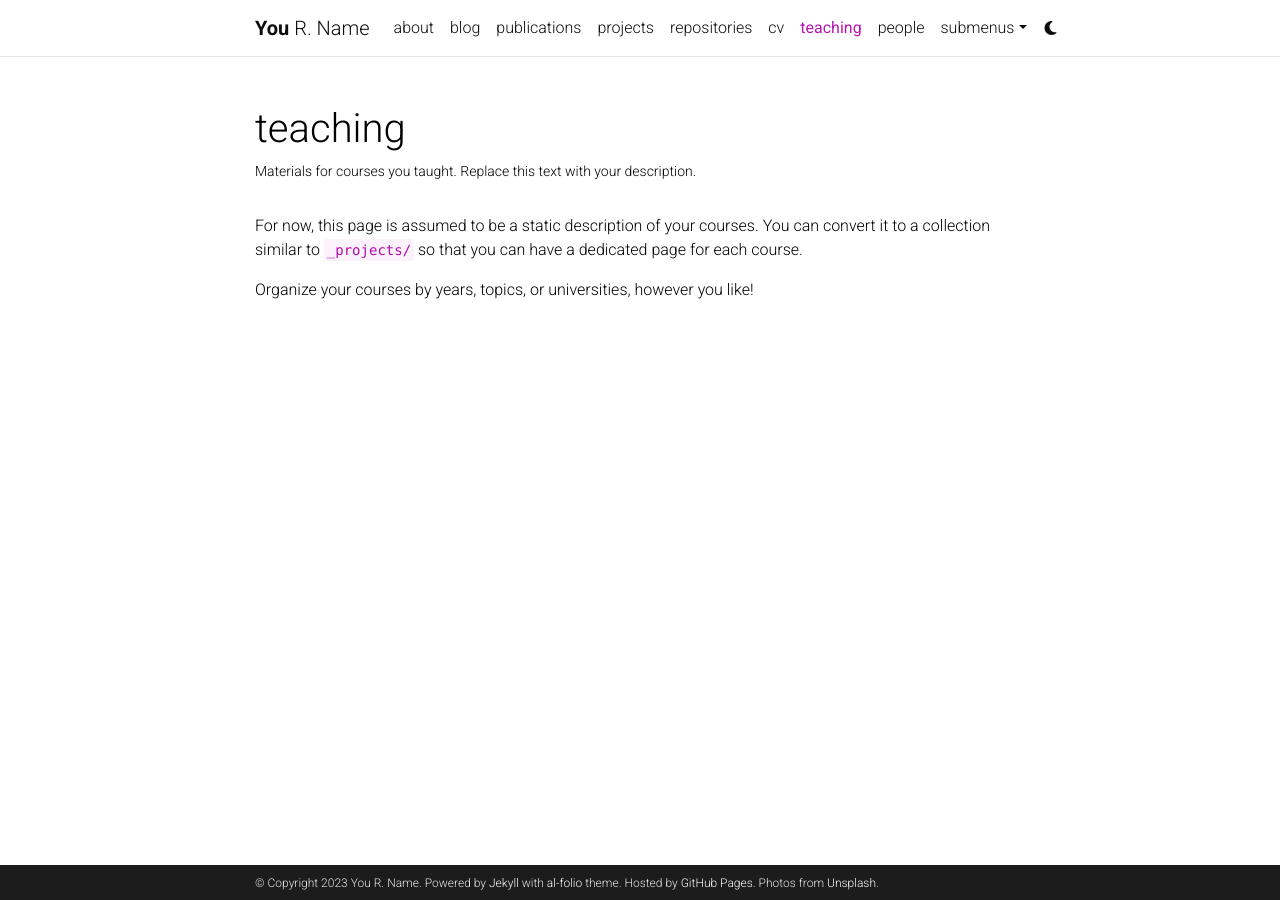
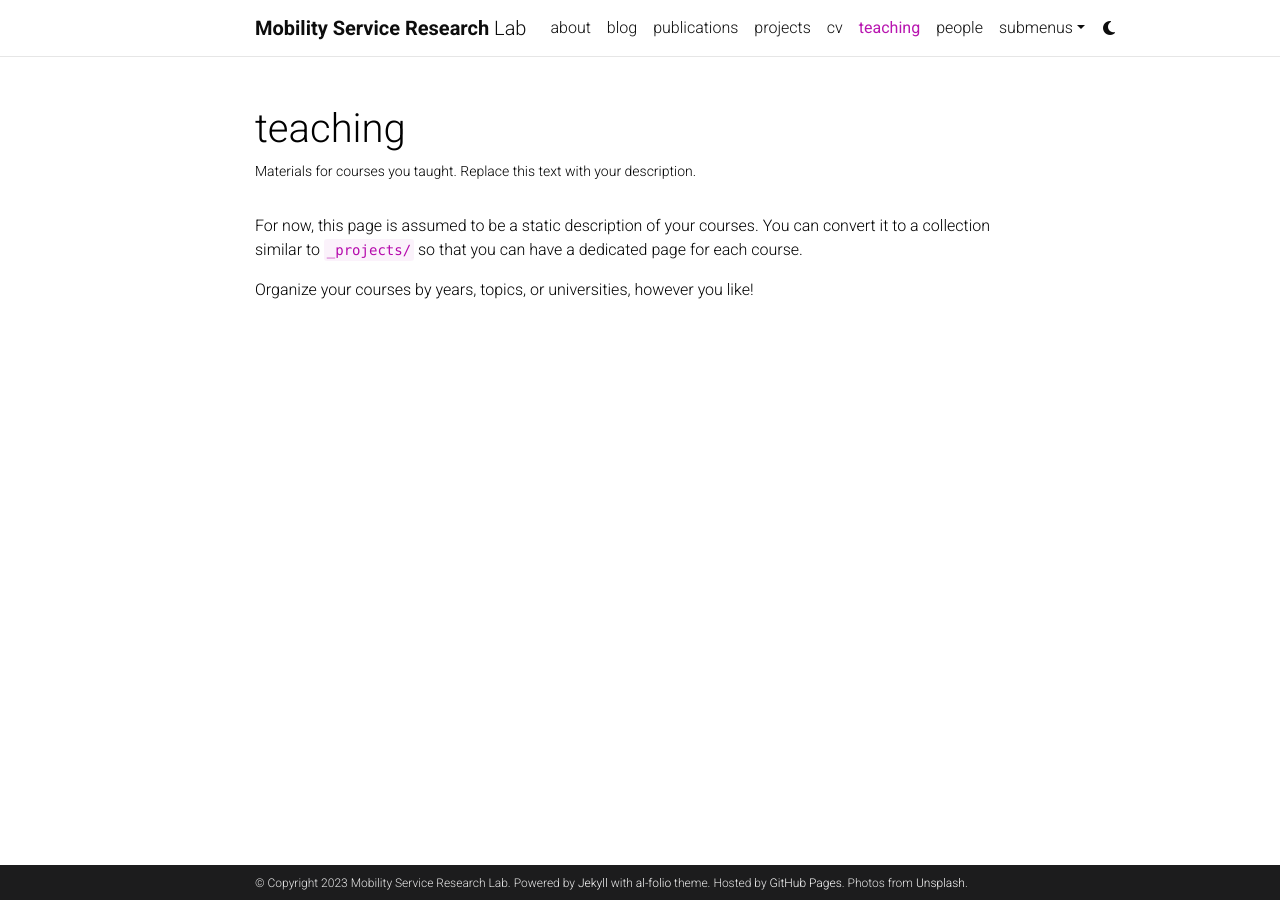
Before and after one commit to kickassnation/kickassnation.github.io, a Jekyll site: the page built from _pages/teaching.md, in a window 1280 px wide. Built offline with Jekyll 4.4.1, drawn with Linux system fonts in a browser that asks for light colours; comment, search, counter and statistics services are not loaded; a style sheet for code colours, icons or effects is not loaded.

```diff
--- a/_config.yml
+++ b/_config.yml
@@ -3,9 +3,9 @@
 # -----------------------------------------------------------------------------
 
 title: blank # the website title (if blank, full name will be used instead)
-first_name: You
-middle_name: R.
-last_name: Name
+first_name: Mobility Service Research
+middle_name:
+last_name: Lab
 email: you@example.com
 description: > # the ">" symbol means to ignore newlines until "footer_text:"
   A simple, whitespace theme for academics. Based on [*folio](https://github.com/bogoli/-folio) design.
```
Also changed, not shown: _pages/repositories.md (deleted, +0 -44 lines).
